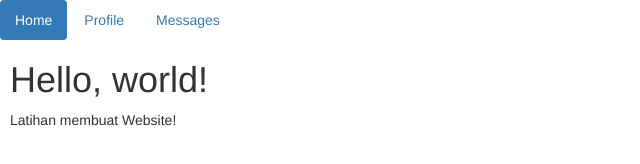
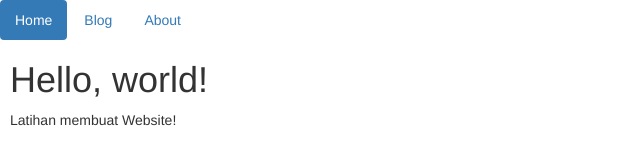
Before and after one commit to daffaghaliza/website_babi, a plain HTML site: page index.html in a window 1280 px wide. Shown: the full height of the page, 0-640 px from the left. Drawn offline with nearby package versions, Linux system fonts and the light colour scheme.

Commit message:
mengubah tampilan navbar

```diff
--- a/index.html
+++ b/index.html
@@ -15,9 +15,9 @@
 
     <!-- navigation bar -->
     <ul class="nav nav-pills">
-        <li role="presentation" class="active"><a href="#">Home</a></li>
-        <li role="presentation"><a href="#">Profile</a></li>
-        <li role="presentation"><a href="#">Messages</a></li>
+        <li role="presentation" class="active"><a href="home">Home</a></li>
+        <li role="presentation"><a href="blog">Blog</a></li>
+        <li role="presentation"><a href="about">About</a></li>
     </ul>
 
     <!-- table of content -->
```
